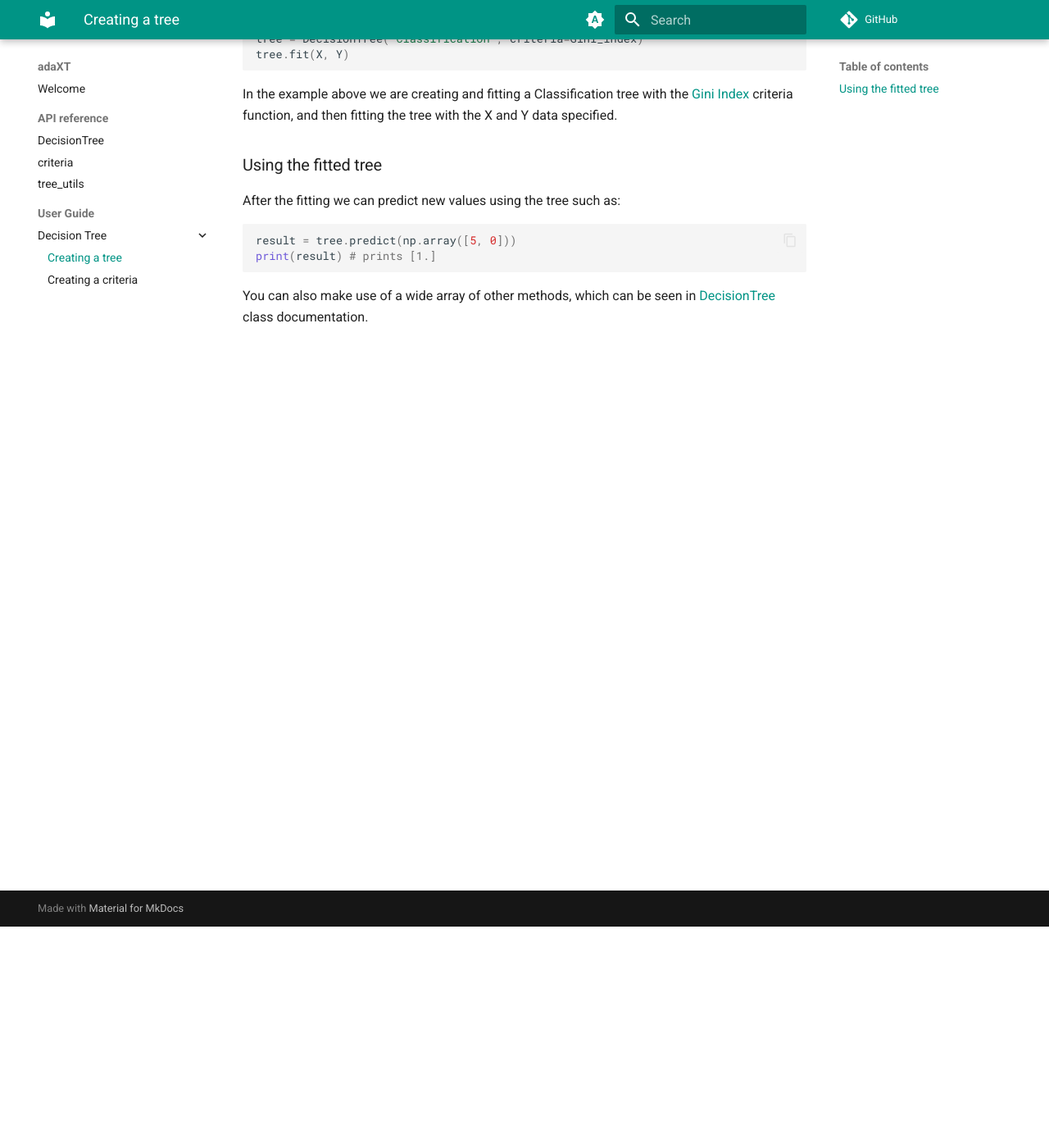
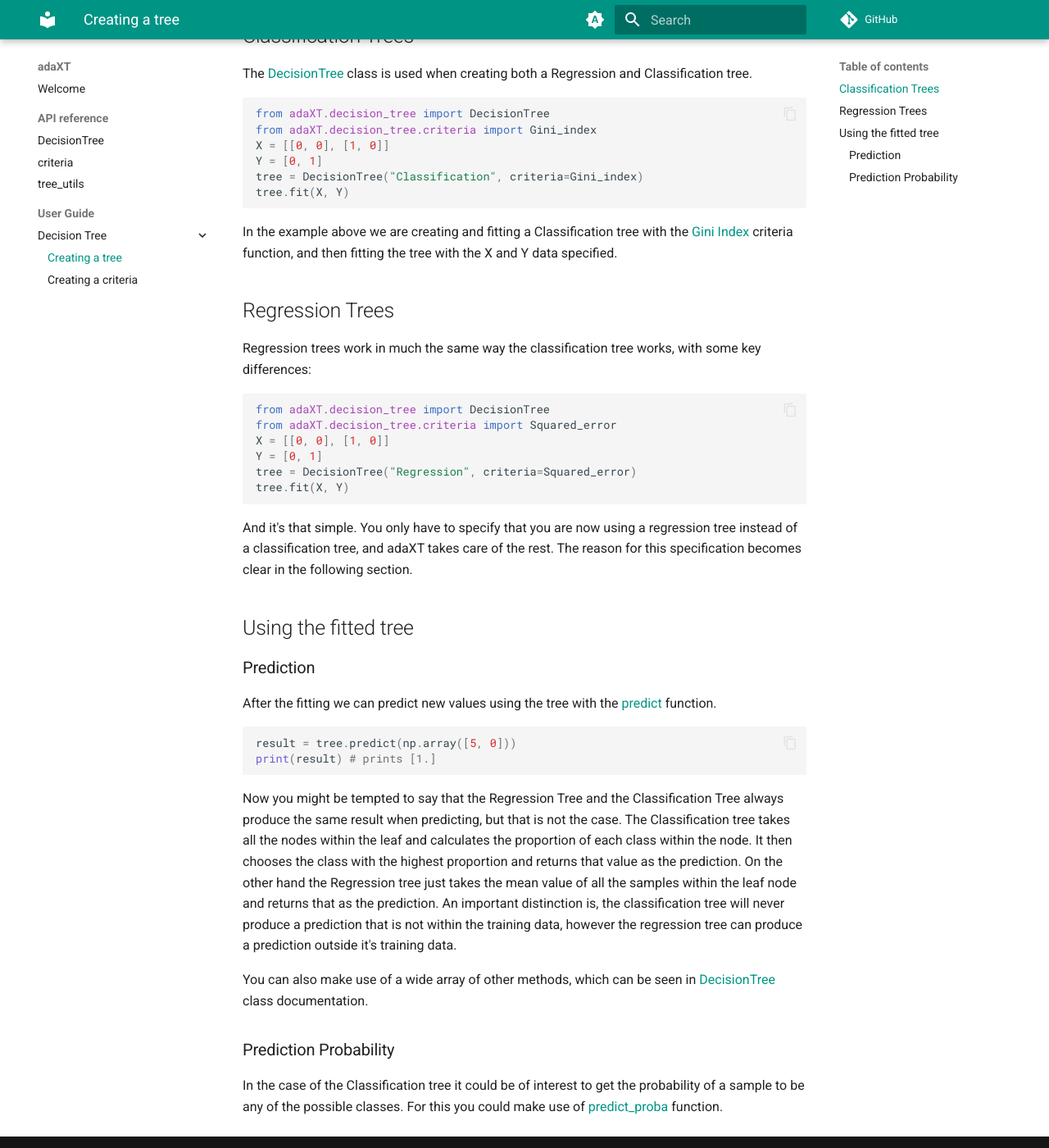
Before and after one commit to NiklasPfister/adaXT, an MkDocs documentation site: the page built from docs/decision_tree/examples/creatingATree.md, in a window 1280 px wide and 1400 px high, scrolled down 270 px. Shown: the whole window at 82% size. Built offline with MkDocs 1.6.1 and Material for MkDocs 9.7.7, drawn with Linux system fonts in a browser that asks for light colours; comment, search, counter and statistics services are not loaded; some of the changed text lies outside the part shown.

Commit message:
more additions to the documentation

````diff
--- a/docs/decision_tree/examples/creatingATree.md
+++ b/docs/decision_tree/examples/creatingATree.md
@@ -1,4 +1,7 @@
-# How to create a Decision Tree
+# Decision Trees
+[Decision Trees](https://en.wikipedia.org/wiki/Decision_tree) is a predictive model, which trained on previous data can be used to predict future outcomes. It takes on a tree like structure, where each internal node splits the data set based upon some threshold value on a given feature index.
+
+## Classification Trees
 The [DecisionTree](../tree/DecisionTree.md) class is used when creating both a Regression and Classification tree.
 ```py
 from adaXT.decision_tree import DecisionTree
@@ -11,12 +14,31 @@ tree.fit(X, Y)
 In the example above we are creating and fitting a Classification
 tree with the [Gini Index](../criteria/criteria.md) criteria function, and then fitting the tree with the X and Y data specified.
 
+## Regression Trees
+Regression trees work in much the same way the classification tree works, with some key differences:
+```py
+from adaXT.decision_tree import DecisionTree
+from adaXT.decision_tree.criteria import Squared_error
+X = [[0, 0], [1, 0]]
+Y = [0, 1]
+tree = DecisionTree("Regression", criteria=Squared_error)
+tree.fit(X, Y)
+```
+And it's that simple. You only have to specify that you are now using a regression tree instead of a classification tree, and adaXT takes care of the rest. The reason for this specification becomes clear in the following section.
 
-### Using the fitted tree
+## Using the fitted tree
 
-After the fitting we can predict new values using the tree such as:
+### Prediction
+After the fitting we can predict new values using the tree with the [predict](../tree/DecisionTree.md#adaXT.decision_tree.DecisionTree.DecisionTree.predict) function.
 ```py
 result = tree.predict(np.array([5, 0]))
 print(result) # prints [1.]
 ```
+Now you might be tempted to say that the Regression Tree and the Classification Tree always produce the same result when predicting, but that is not the case. The Classification tree takes all the nodes within the leaf and calculates the proportion of each class within the node. It then chooses the class with the highest proportion and returns that value as the prediction.
+On the other hand the Regression tree just takes the mean value of all the samples within the leaf node and returns that as the prediction.
+An important distinction is, the classification tree will never produce a prediction that is not within the training data, however the regression tree can produce a prediction outside it's training data.
+
 You can also make use of a wide array of other methods, which can be seen in [DecisionTree](../tree/DecisionTree.md) class documentation.
+
+### Prediction Probability
+In the case of the Classification tree it could be of interest to get the probability of a sample to be any of the possible classes. For this you could make use of [predict_proba](../tree/DecisionTree.md#adaXT.decision_tree.DecisionTree.DecisionTree.predict_proba) function.
--- a/mkdocs.yml
+++ b/mkdocs.yml
@@ -7,6 +7,7 @@ site_description: adaptable Decision Trees and Random Forests
 
 plugins:
   - search:
+  - autorefs:
   - mkdocstrings:
       default_handler: python
       handlers:
@@ -68,6 +69,10 @@ markdown_extensions:
   - pymdownx.arithmatex:
       generic: true
 
+  - toc:
+      permalink: "#"
+
+
   # Code block setup
   - pymdownx.highlight:
       anchor_linenums: true
````
Also changed, not shown: 1 other file.
